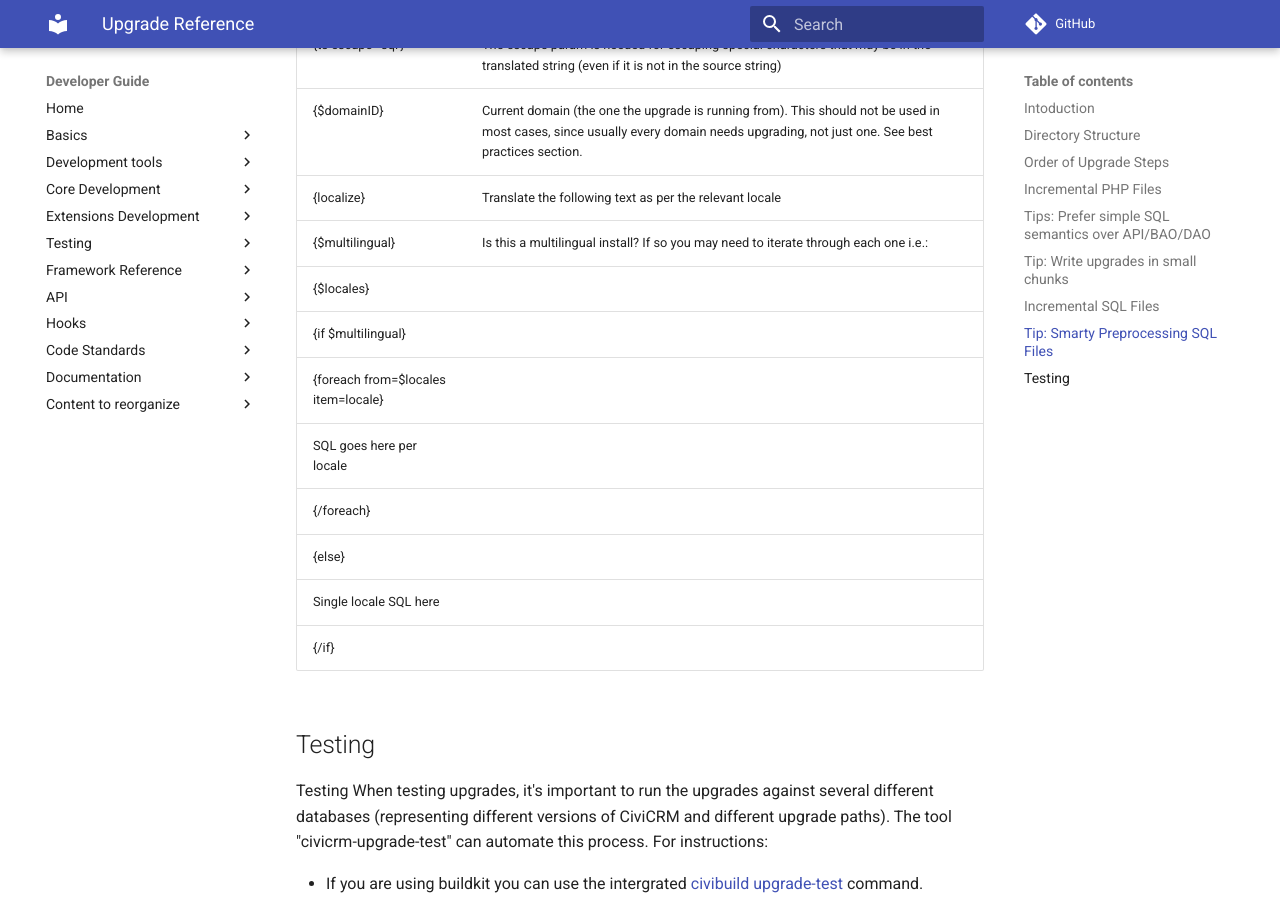
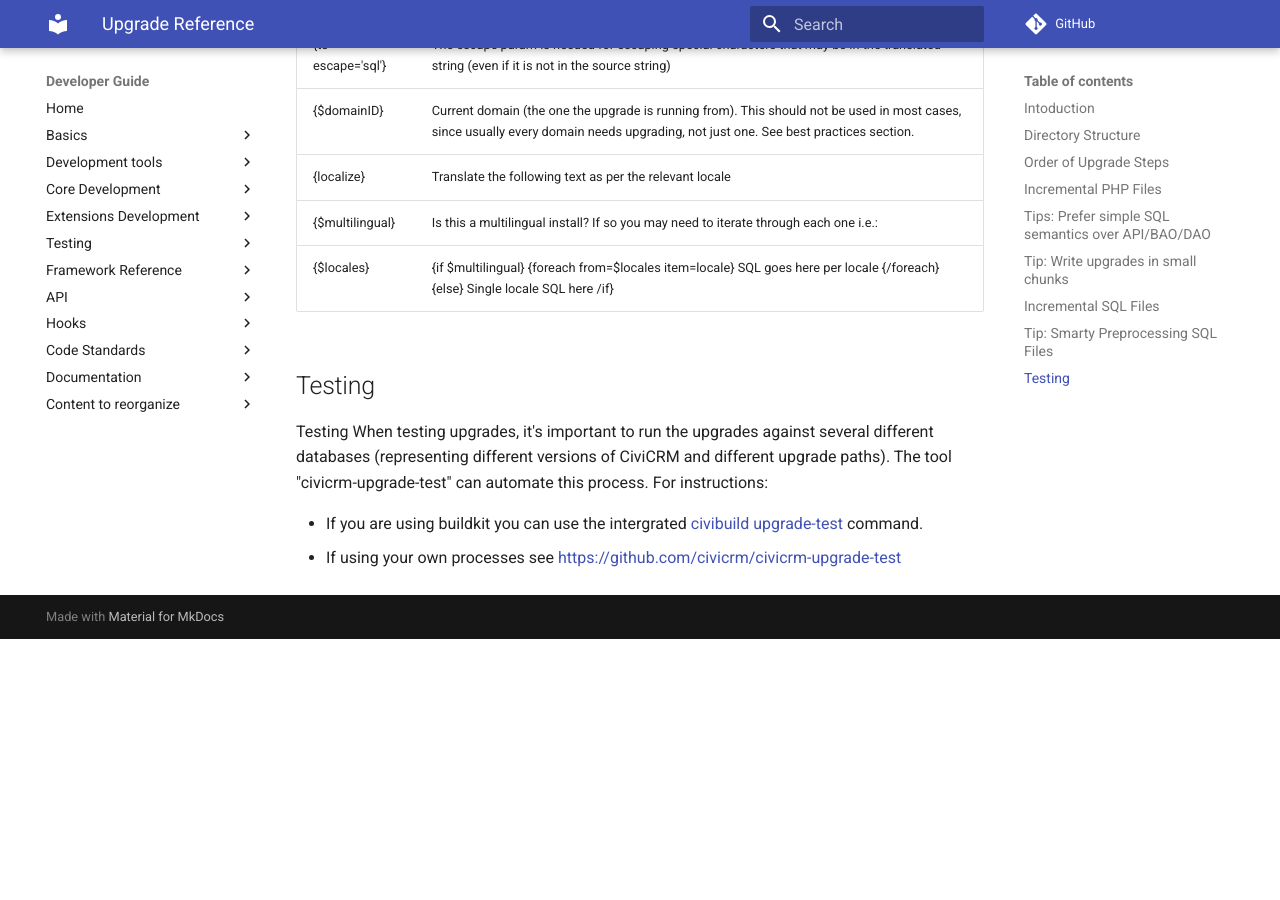
Before and after one commit to civicrm/civicrm-dev-docs, an MkDocs documentation site: the page built from docs/framework/upgrade.md, in a window 1280 px wide and 900 px high, scrolled down 3461 px. Built offline with MkDocs 1.6.1 and Material for MkDocs 9.7.7, drawn with Linux system fonts in a browser that asks for light colours; comment, search, counter and statistics services are not loaded; old or Windows-style settings are respelled for this version of MkDocs; after the commit the page ends 4100 px from its top, so only the background shows below that.

Commit message:
Minor fix up of docs

```diff
--- a/docs/framework/upgrade.md
+++ b/docs/framework/upgrade.md
@@ -1,4 +1,5 @@
 # Upgrade Reference
+
 !!! scope
 This document discusses upgrade conventions used in CiviCRM core code. For extensions and modules which integrate with CiviCRM, upgrade conventions are different. See [Create a Module Extension](https://docs.civicrm.org/dev/en/master/extensions/civix/) for more discussion of the module-focused upgrader.
 
@@ -42,6 +43,7 @@ Each class in the CRM_Upgrade_Incremental_php corresponds to a major release of
 When wrting upgrade steps in PHP its preferable to use direct sql queries rather than relying on BAOs and DAOs as they may change between versions. Whereas wrting SQL is more riggerious. Further it is preferable to write SQL statements especially if it involves adding or removing columns, indexes from database tables. There are helper functions such as CRM_Core_BAO_SchemaHandler::dropIndexIfExists(), CRM_Upgrade_Form::addColumn(), CRM_Upgrade_Form::dropColumn(). These helper functions don't depend on version specific business logic and also help pretect against hard database fails by checking if what your trying to add or drop exists already.
 
 ## Tip: Write upgrades in small chunks
+
 When updating sometimes it can be found that upgrades steps speed can vary depending on the size of the database. Sometimes some upgrades steps may take longer than the websever timeout (e.g. Apache, PHP, nginx). To prevent timeouts its wrecomment to write upgrade steps in smaller steps. This also helps in debugging as the failure can be pin pointed to a smaller amount of code.
 
 For a working example, see CRM_Upgrade_Incremental_php_FourTwo::upgrade_4_2_beta3(). Notice:
@@ -73,14 +75,7 @@ All smarty tags are evaluated before the sql is run. Commonly used smarty variab
 | {$domainID} | Current domain (the one the upgrade is running from). This should not be used in most cases, since usually every domain needs upgrading, not just one. See best practices section. |
 | {localize} | Translate the following text as per the relevant locale |
 | {$multilingual} | Is this a multilingual install? If so you may need to iterate through each one i.e.: |
-| {$locales} |
-{if $multilingual}
-  {foreach from=$locales item=locale}
-    SQL goes here per locale
-  {/foreach}
-{else}
-  Single locale SQL here
-{/if} |
+| {$locales} | {if $multilingual} {foreach from=$locales item=locale} SQL goes here per locale  {/foreach} {else} Single locale SQL here /if} |
 
 ## Testing
 
```
